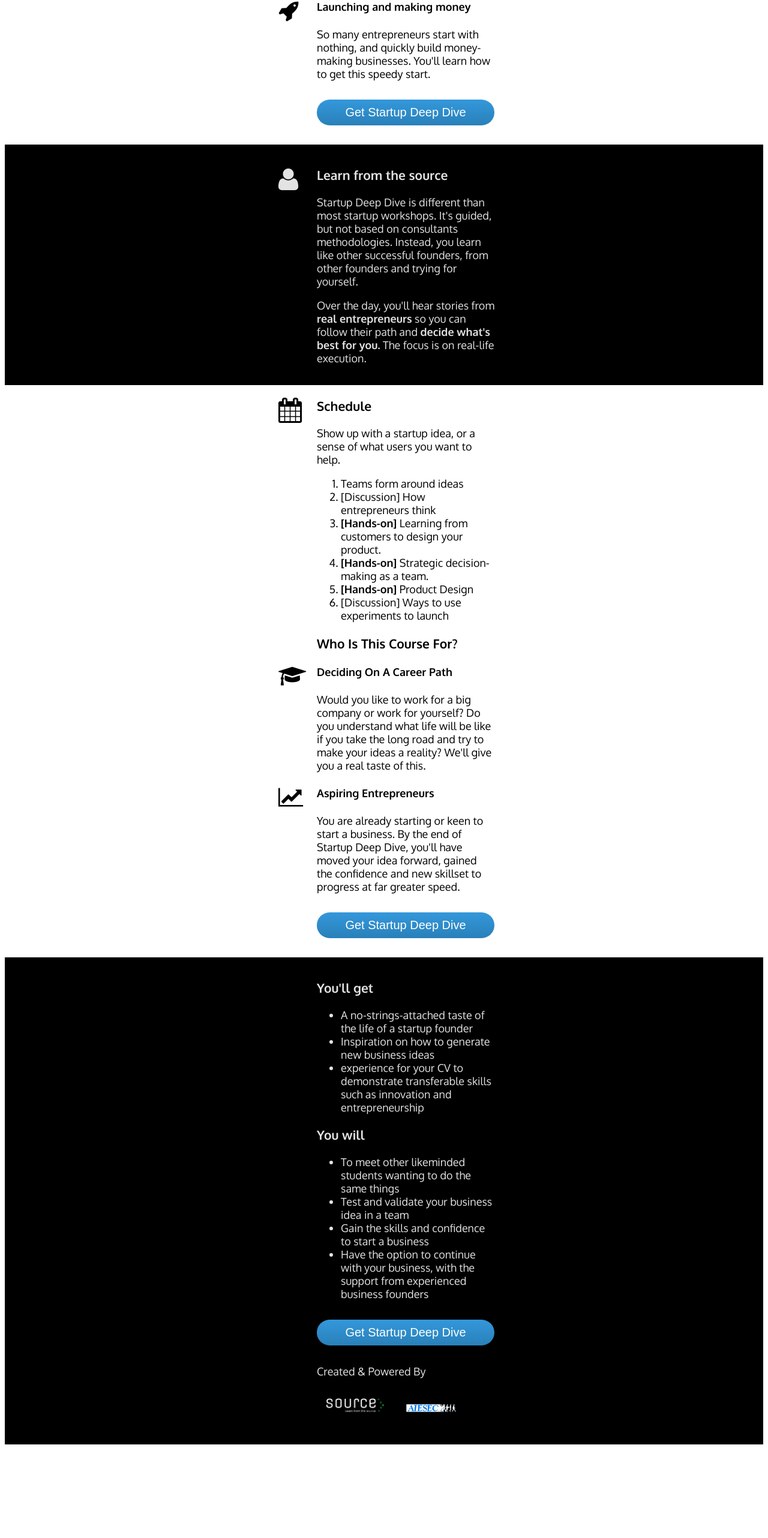
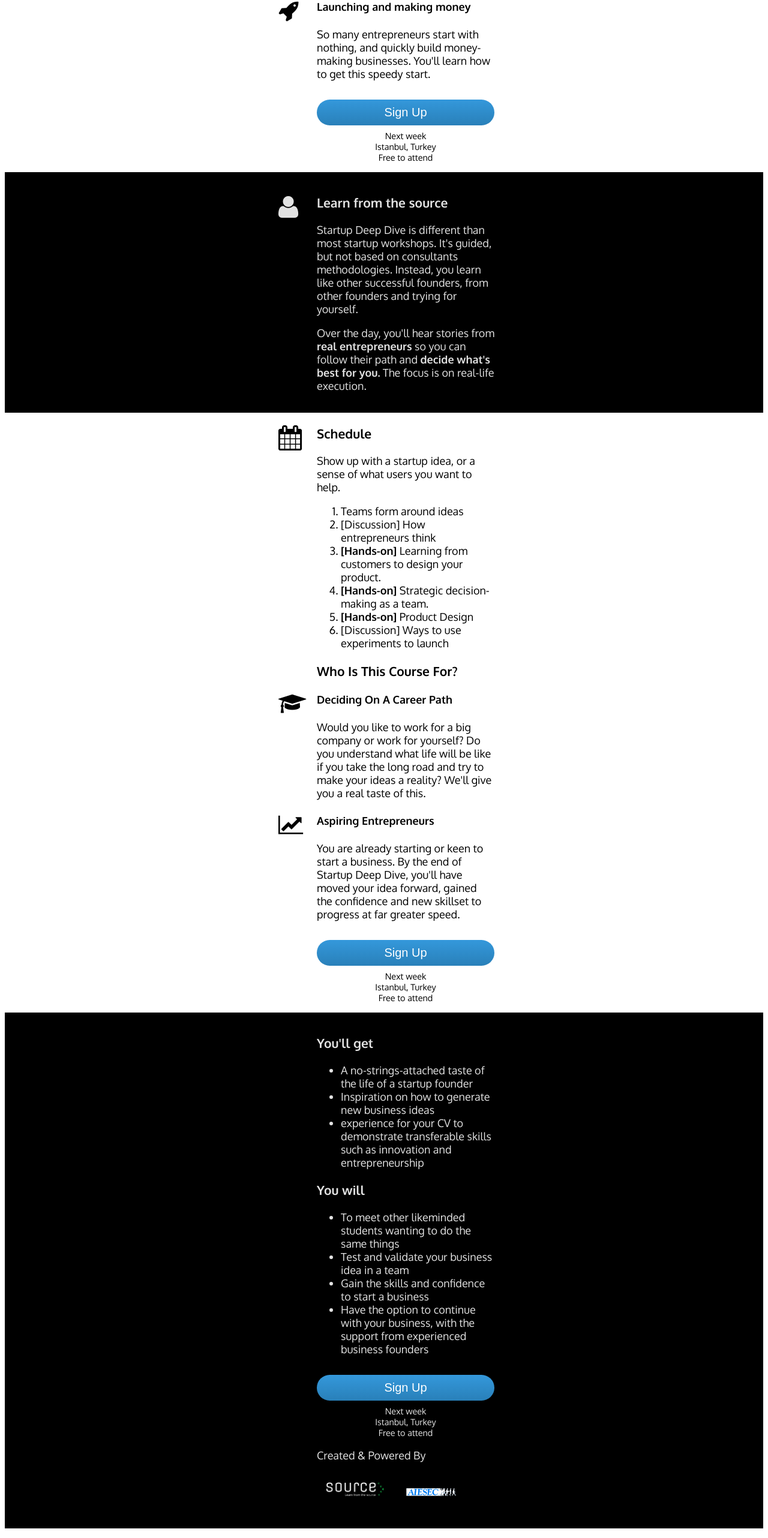
Before and after one commit to sourceinstitute/deepdive-site-istanbul, a plain HTML site: page index.html in a window 1280 px wide. Shown: the part 1097-3661 px from the top of the page at 60% size. Before the commit the page ends 3521 px from the top, so only its background shows below. Drawn offline with Linux system fonts and the light colour scheme.

Commit message:
signup to typeform

```diff
--- a/css/burgers.css
+++ b/css/burgers.css
@@ -9,6 +9,7 @@ body { font-family: 'Oxygen', sans-serif; font-size: 18px; }
 .cta { display: block; margin: 2rem auto; text-align: center;background: #3498db; background-image: -webkit-linear-gradient(top, #3498db, #2980b9); background-image: -moz-linear-gradient(top, #3498db, #2980b9); background-image: -ms-linear-gradient(top, #3498db, #2980b9); background-image: -o-linear-gradient(top, #3498db, #2980b9); background-image: linear-gradient(to bottom, #3498db, #2980b9); -webkit-border-radius: 28; -moz-border-radius: 28; border-radius: 28px; font-family: Arial; color: #ffffff; font-size: 20px; padding: 10px 20px 10px 20px; text-decoration: none; }
 
 .cta:hover { background: #3cb0fd; background-image: -webkit-linear-gradient(top, #3cb0fd, #3498db); background-image: -moz-linear-gradient(top, #3cb0fd, #3498db); background-image: -ms-linear-gradient(top, #3cb0fd, #3498db); background-image: -o-linear-gradient(top, #3cb0fd, #3498db); background-image: linear-gradient(to bottom, #3cb0fd, #3498db); text-decoration: none; }
+.cta-followup {margin-top:-1.5rem; font-size: 80%; text-align: center;}
 
 footer img { width: 6rem; padding: 1rem;}
 
--- a/index.html
+++ b/index.html
@@ -16,6 +16,8 @@
                         <p>A 8-hour taste of life as an entrepreneur.
 
                         <p>Startup Deep Dive is a hands-on experience covering the muddy exploration and hard decisions that founders face when getting their ideas off the ground.
+
+
 
 <iframe width="560" height="315" src="https://www.youtube.com/embed/Ub7vdbVzPTQ?rel=0&amp;showinfo=0" frameborder="0" allowfullscreen></iframe>
 
@@ -41,7 +43,14 @@
 
 
           <p>
-          <a class="cta" href="mailto:hello@source.institute" target="_blank">Get Startup Deep Dive</a>
+        <p>
+
+       <a class="cta typeform-share link" href="https://boyana1.typeform.com/to/Djvks5" data-mode="1" target="_blank">Sign Up</a>
+          <script>(function(){var qs,js,q,s,d=document,gi=d.getElementById,ce=d.createElement,gt=d.getElementsByTagName,id='typef_orm',b='https://s3-eu-west-1.amazonaws.com/share.typeform.com/';if(!gi.call(d,id)){js=ce.call(d,'script');js.id=id;js.src=b+'share.js';q=gt.call(d,'script')[0];q.parentNode.insertBefore(js,q)}})()</script>
+            <p class="cta-followup">
+            Next week<br>
+            Istanbul, Turkey<br>
+            Free to attend</p>
 
         </div>
         </div>
@@ -103,7 +112,12 @@ yourself?  Do you understand what life will be like if you take the long
 the end of Startup Deep Dive, you'll have moved your idea forward,
 gained the confidence and new skillset to progress at far greater speed.
 
-          <p><a class="cta" href="mailto:hello@source.institute" target="_blank">Get Startup Deep Dive</a>
+<a class="cta typeform-share link" href="https://boyana1.typeform.com/to/Djvks5" data-mode="1" target="_blank">Sign Up</a>
+          <script>(function(){var qs,js,q,s,d=document,gi=d.getElementById,ce=d.createElement,gt=d.getElementsByTagName,id='typef_orm',b='https://s3-eu-west-1.amazonaws.com/share.typeform.com/';if(!gi.call(d,id)){js=ce.call(d,'script');js.id=id;js.src=b+'share.js';q=gt.call(d,'script')[0];q.parentNode.insertBefore(js,q)}})()</script>
+            <p class="cta-followup">
+            Next week<br>
+            Istanbul, Turkey<br>
+            Free to attend</p>
 
         </div>
         </div>
@@ -129,7 +143,12 @@ gained the confidence and new skillset to progress at far greater speed.
             </li></ul>
 
 
-          <a class="cta" href="mailto:hello@source.institute" target="_blank">Get Startup Deep Dive</a>
+          <a class="cta typeform-share link" href="https://boyana1.typeform.com/to/Djvks5" data-mode="1" target="_blank">Sign Up</a>
+          <script>(function(){var qs,js,q,s,d=document,gi=d.getElementById,ce=d.createElement,gt=d.getElementsByTagName,id='typef_orm',b='https://s3-eu-west-1.amazonaws.com/share.typeform.com/';if(!gi.call(d,id)){js=ce.call(d,'script');js.id=id;js.src=b+'share.js';q=gt.call(d,'script')[0];q.parentNode.insertBefore(js,q)}})()</script>
+            <p class="cta-followup">
+            Next week<br>
+            Istanbul, Turkey<br>
+            Free to attend</p>
 
 
 
```
